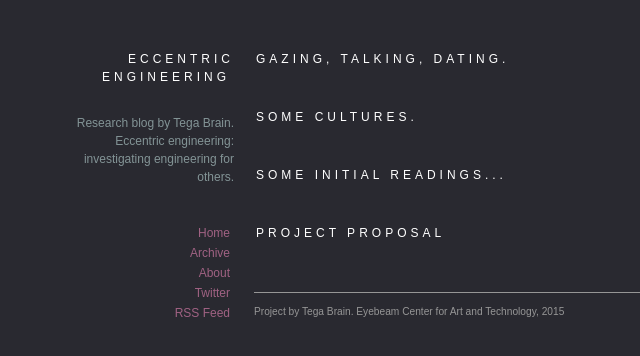
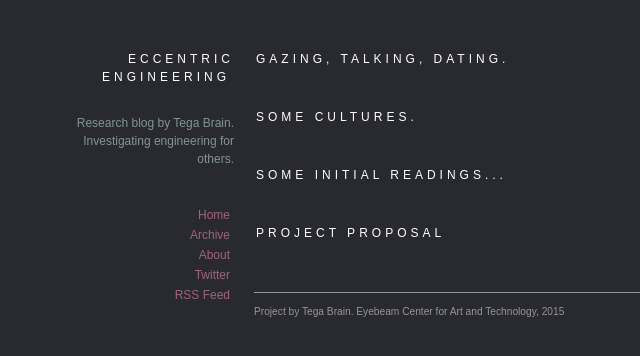
Before and after one commit to eccentricengineering/eccentricengineering.github.io, a Jekyll site: the page built from archives/index.html, in a window 1280 px wide. Shown: the top 356 px of the page, without its empty margins (86-726 px from the left). Built offline with Jekyll 4.4.1, drawn with Linux system fonts in a browser that asks for light colours; nearby versions of some CDN libraries.

```diff
--- a/_layouts/default.html
+++ b/_layouts/default.html
@@ -34,7 +34,7 @@
         <h1><a href="/"><i class="icon-sun"></i> {{ site.name }}</a></h1>
 <br/>
         Research blog by Tega Brain.
-        Eccentric engineering: investigating engineering for others.
+        Investigating engineering for others.
           <br/>  <br/><br/>
         <nav>
         <ul>
```
Also changed, not shown: _posts/2015-06-01-works1.md (+1 -1 lines).
